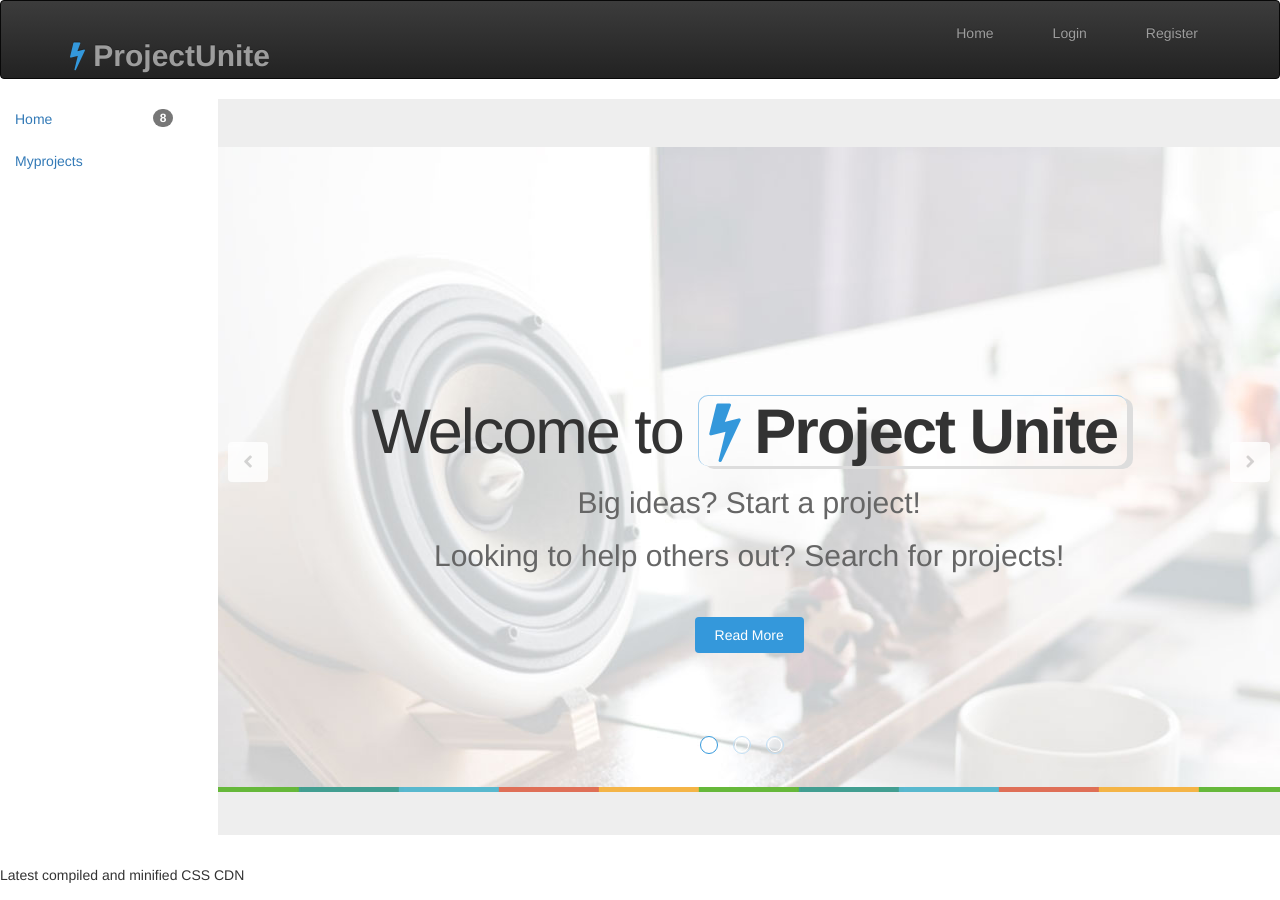
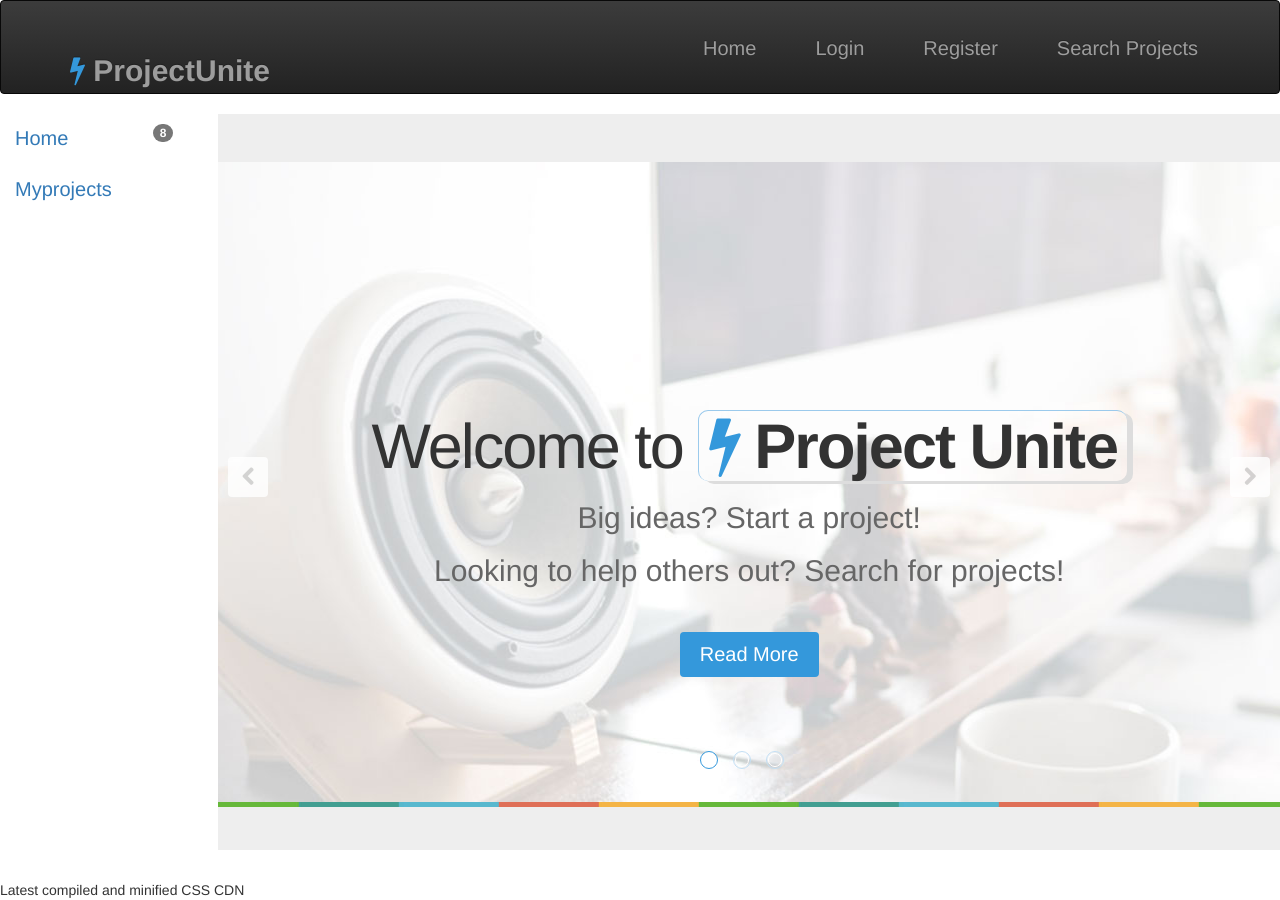
Before and after one commit to 12DReflections/ProjectUnite1, a Django app: page / in a window 1280 px wide. Run offline with Django 3.2, Linux system fonts and the light colour scheme; parts of the project's set-up code (start-up, migrations or seed data) failed here and were passed over; some libraries are stand-ins or nearby versions.

Commit message:
Style navbar, --Still trying to raise logo, with padding bottom --Trying to remove padding from jumbotron div and raise text --Trying to get background image working

```diff
--- a/ProjectUnite/templates/base.html
+++ b/ProjectUnite/templates/base.html
@@ -14,8 +14,7 @@
     <title>Project Unite</title>
     <!-- <h1>Testing</h1> -->
     <!-- Bootstrap core CSS -->
-
-    <link href="{ static 'css/bootstrap.min.css' %}" rel="stylesheet">
+    <link href="{ static 'static_files/css/bootstrap.min.css' %}" rel="stylesheet">
 
 
     <!-- Custom styles for this template -->
--- a/ProjectUnite/templates/navbar.html
+++ b/ProjectUnite/templates/navbar.html
@@ -2,7 +2,7 @@
     <div class="container">
       <div class="navbar-header">
         <button type="button" class="navbar-toggle" data-toggle="collapse" data-target=".navbar-collapse"> <span class="sr-only">Toggle navigation</span> <span class="icon-bar"></span> <span class="icon-bar"></span> <span class="icon-bar"></span> </button>
-        <a class="navbar-brand" href="index.html"><i class="fa fa-bolt"></i> ProjectUnite</a></a> </div>
+        <a class="navbar-brand" href="home.html"><i class="fa fa-bolt"></i> ProjectUnite</a></a> </div>
       <div class="collapse navbar-collapse navbar-right">
         <ul class="nav navbar-nav">
             <li><a href="/">Home</a></li>
@@ -28,7 +28,9 @@
             {% else %}
             <li><a href="{% url 'auth_login' %}">Login</a></li>
             <li><a href="{% url 'registration_register' %}">Register</a></li>
-            {% endif %}
+            <li><a href="/projectlist">Search Projects</a></li>
+
+	    {% endif %}
           </ul>
       </div>
     </div>
--- a/static/static_files/css/navbar-static-top.css
+++ b/static/static_files/css/navbar-static-top.css
@@ -4,4 +4,5 @@
 
 .navbar-static-top {
   margin-bottom: 19px;
+   margin-bottom: 19px;
 }
--- a/static/static_files/css1/main.css
+++ b/static/static_files/css1/main.css
@@ -29,6 +29,7 @@
 	font-size: 16px;
 }
 a {
+font-size: 20px;
 	color: #c52d2f;
 	-webkit-transition: color 300ms, background-color 300ms;
 	-moz-transition: color 300ms, background-color 300ms;
@@ -120,7 +121,8 @@
 
 .navbar>.container .navbar-brand {
 	margin-left: 0;
-}
+	/*want to raise 30 px, not working*/
+	}
 .navbar-brand {
 	padding: 0;
 	margin: 0;
@@ -129,7 +131,7 @@
 	border-radius: 0;
 	margin-bottom: 0;
 	background: #151515;
-	padding: 15px 0;
+	padding: 30px 0;
 	padding-bottom: 0;
 }
 .navbar-nav {
@@ -162,6 +164,8 @@
 }
 .navbar-inverse .navbar-brand .fa {
 	color: #3498db;
+
+
 }
 .navbar-inverse .navbar-nav > .active > a, .navbar-inverse .navbar-nav > .active > a:hover, .navbar-inverse .navbar-nav > .active > a:focus, .navbar-inverse .navbar-nav > .open > a, .navbar-inverse .navbar-nav > .open > a:hover, .navbar-inverse .navbar-nav > .open > a:focus {
 	background-color: #333;
```
Also changed, not shown: static/static_files/css1/bootstrap.min.css.
